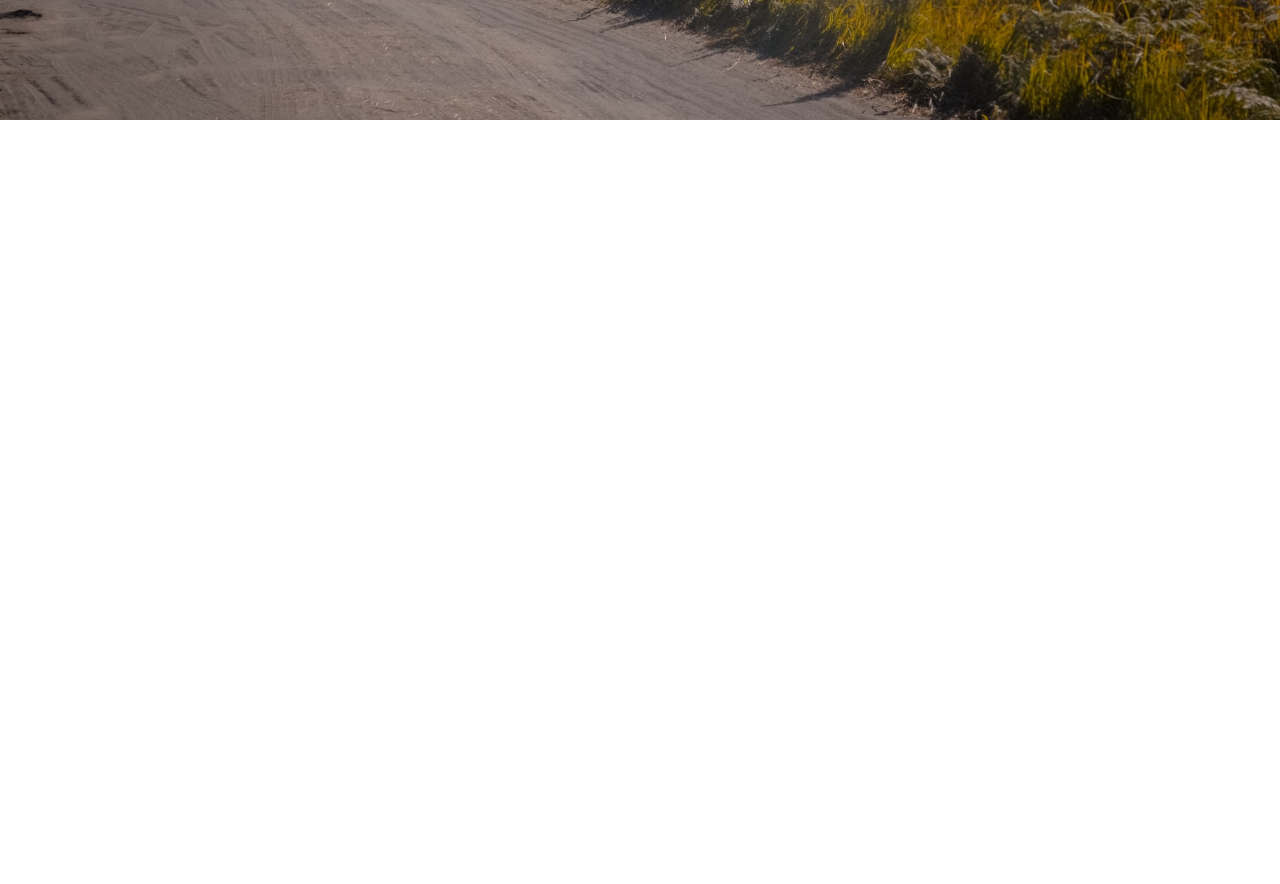
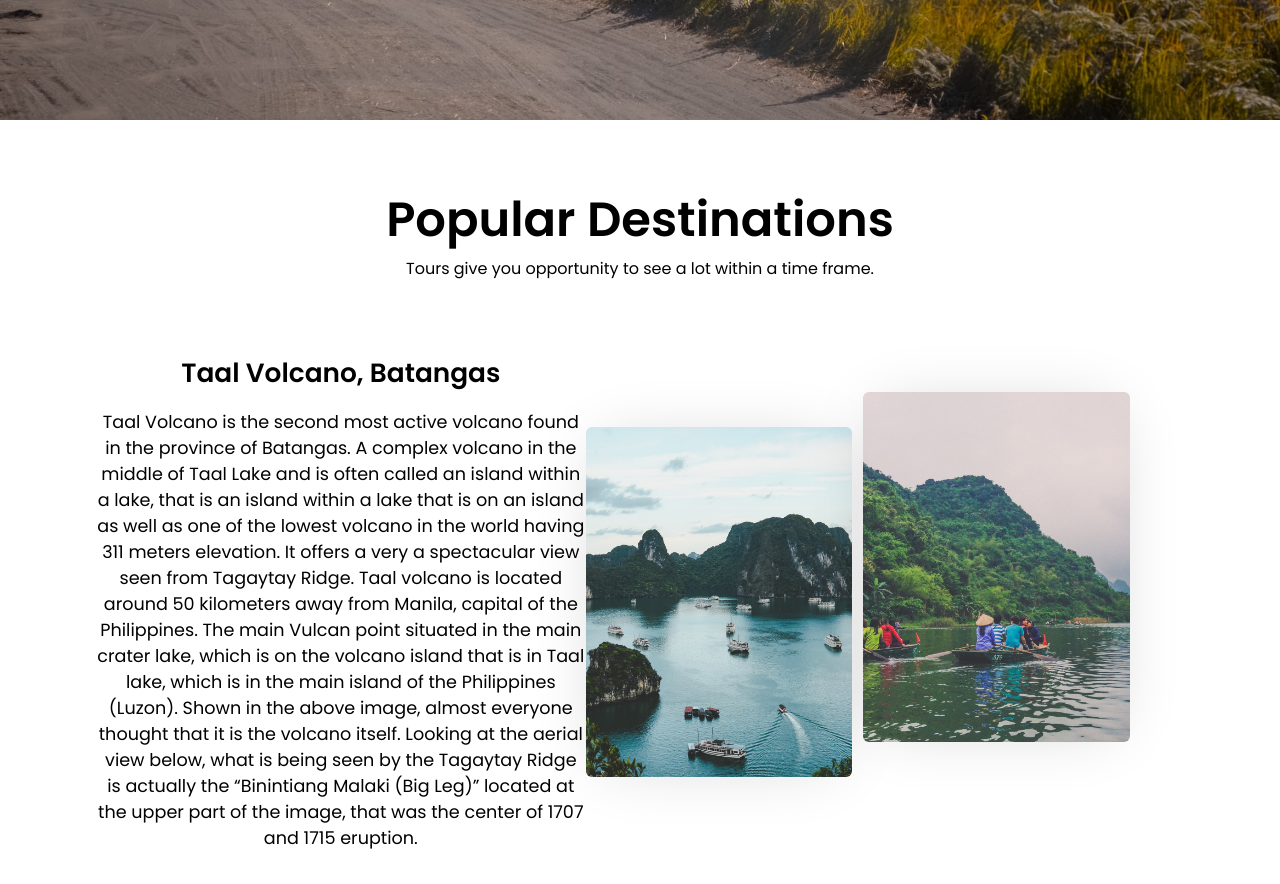
Before and after one commit to Divyanshisahu1/TrippyTourWebsite, a React (Create React App) app: page / in a window 1280 px wide. Shown: the part 680-1564 px from the top of the page. Before the commit the page ends 807 px from the top, so only its background shows below. Built offline with nearby package versions, Linux system fonts and the light colour scheme.

Commit message:
Destination created

```diff
--- a/src/Routes/Home/Home.js
+++ b/src/Routes/Home/Home.js
@@ -2,6 +2,7 @@ import React from 'react'
 import { Navbar } from '../../components/Navbar/Navbar'
 import { Hero } from "../../components/Hero/Hero"
 import HomePic from "../../assets/Home.jpg"
+import { Destination } from '../../components/Destination/Destination'
 
 
 export const Home = () => {
@@ -17,6 +18,7 @@ export const Home = () => {
                 btnClass="show"
             ></Hero>
             <Navbar></Navbar>
+            <Destination></Destination>
         </>
 
     )
--- /dev/null
+++ b/src/components/Destination/Destination.css
@@ -0,0 +1,46 @@
+.destination {
+    padding: 4rem 6rem;
+    display: flex;
+    flex-direction: column;
+    justify-content: center;
+    align-items: center;
+}
+.destination h1{
+    font-size: 3rem;
+}
+.first-des{
+    display: flex;
+    align-items: center;
+    margin-top: 4.5rem;
+}
+.des-text{
+    width: 45%;
+    text-align: center;
+    font-size: 1.1rem;
+}
+
+.des-text h2{
+    padding-bottom: 1rem;
+}
+.image{
+    position: relative;
+    display: flex;
+    width: 50%;
+    justify-content: space-between;
+    z-index: -99;
+}
+
+.image img{
+    width: 49%;
+    height: 350px;
+    object-fit: cover;
+    border-radius: 6px;
+    box-shadow: -1px 1px 62px -18px rgba(0,0,0,0.19);
+
+}
+
+.image img:nth-child(2){
+    position: absolute;
+    top:-10%;
+    right:0
+}
--- /dev/null
+++ b/src/components/Destination/Destination.js
@@ -0,0 +1,27 @@
+import React from 'react'
+import Mountain1 from "../../assets/1.jpg"
+import Mountain2 from "../../assets/2.jpg"
+import "./Destination.css"
+
+export const Destination = () => {
+    return (
+        <div className='destination'>
+            <h1>Popular Destinations</h1>
+            <p>Tours give you opportunity to see a lot within a time frame.</p>
+            <div className='first-des'>
+                <div className='des-text'>
+                    <h2>Taal Volcano, Batangas</h2>
+                    <p>Taal Volcano is the second most active volcano found in the province of Batangas.  A complex volcano in the middle of Taal Lake and is often called an island within a lake, that is an island within a lake that is on an island as well as one of the lowest volcano in the world having 311 meters elevation.  It offers a very a spectacular view seen from Tagaytay Ridge.  Taal volcano is located around 50 kilometers away from Manila, capital of the Philippines.
+
+                        The main Vulcan point situated in the main crater lake, which is on the volcano island that is in Taal lake, which is in the main island of the Philippines (Luzon).
+
+                        Shown in the above image, almost everyone thought that it is the volcano itself.  Looking at the aerial view below, what is being seen by the Tagaytay Ridge is actually the “Binintiang Malaki (Big Leg)” located at the upper part of the image, that was the center of 1707 and 1715 eruption.</p>
+                </div>
+                <div className='image'>
+                    <img src={Mountain1} alt="noimg"></img>
+                    <img src={Mountain2} alt="noimg"></img>
+                </div>
+            </div>
+        </div>
+    )
+}
```
